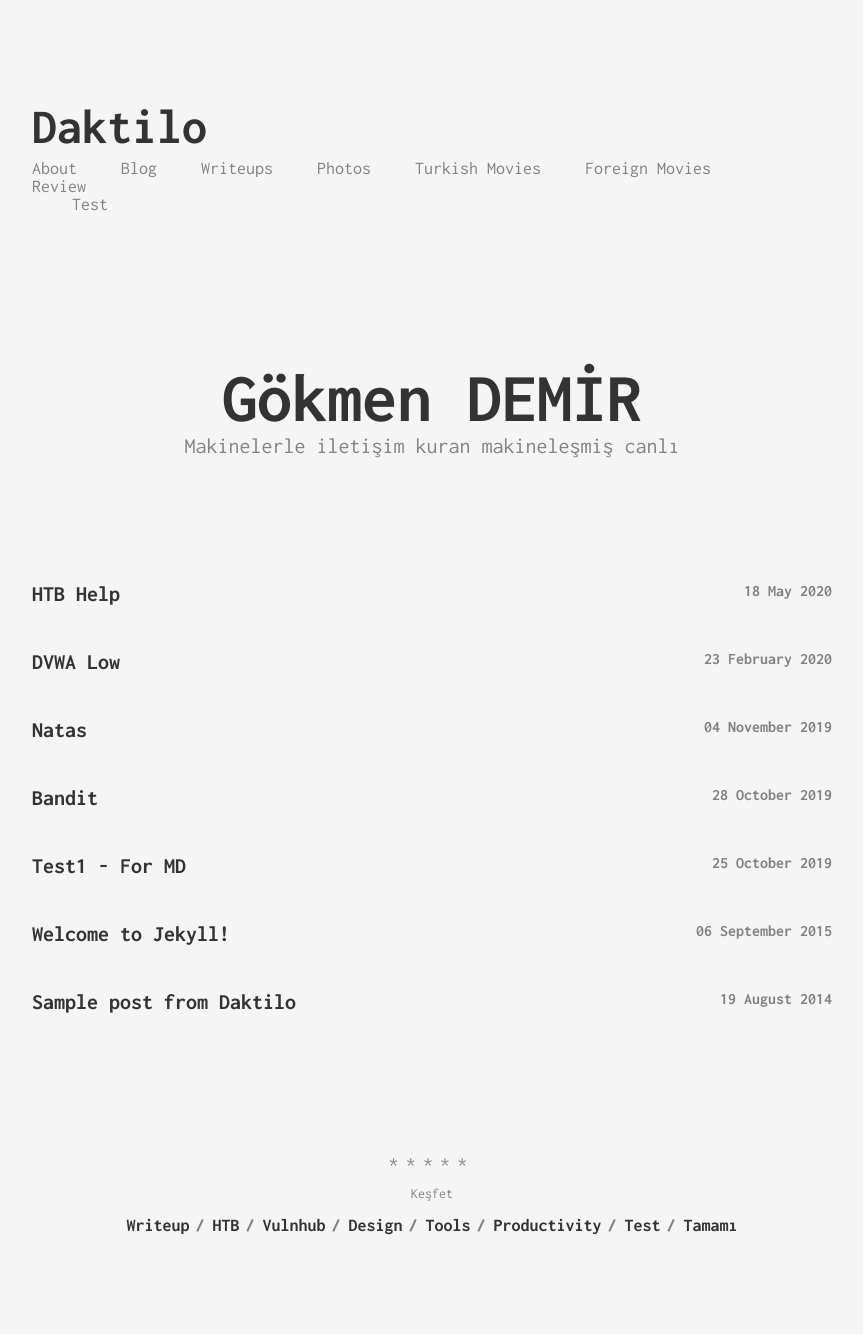
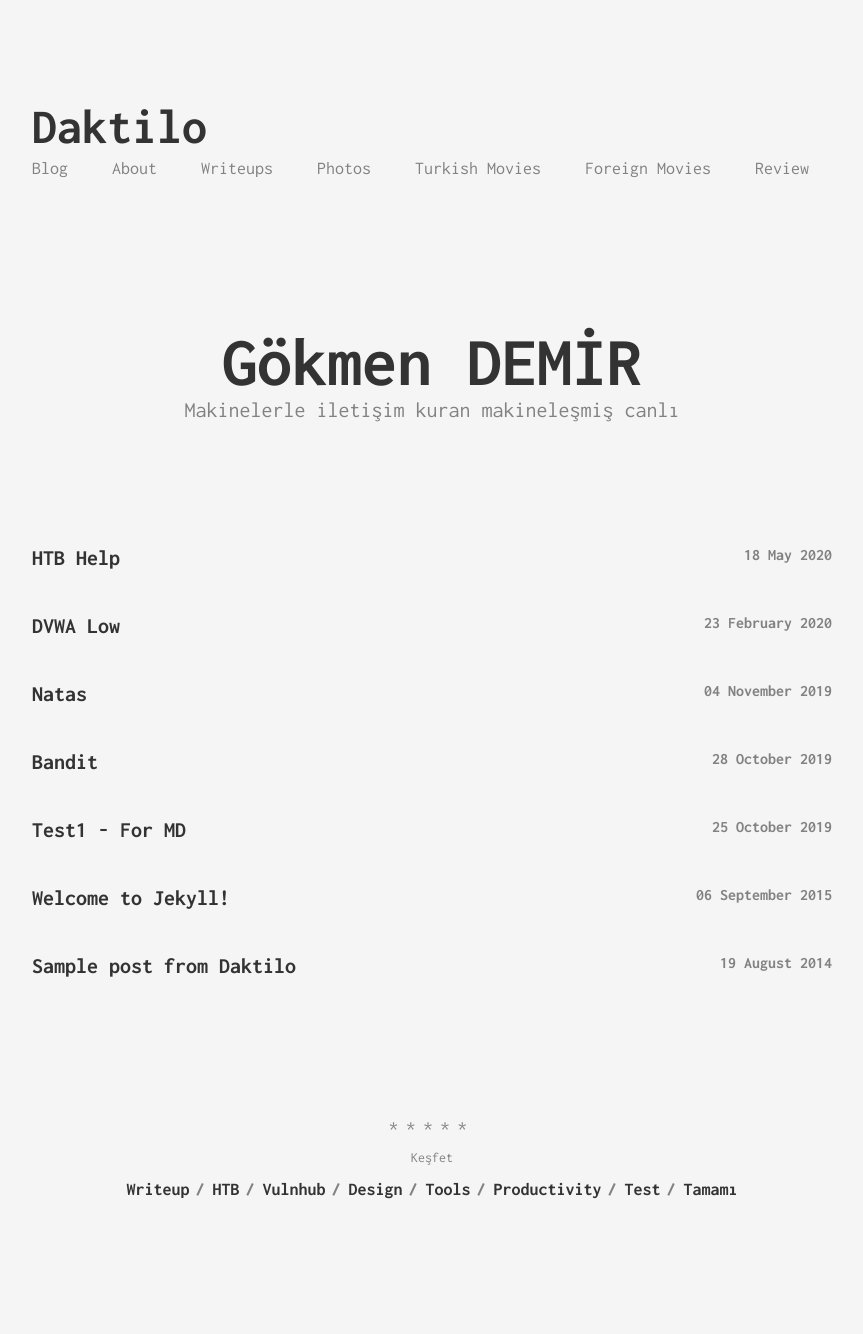
Before and after one commit to JohnGkmn/JohnGkmn.github.io, a Jekyll site: the page built from index.html, in a window 1280 px wide. Shown: the whole page, without its empty margins (208-1071 px from the left). Built offline with Jekyll 4.4.1, drawn with Linux system fonts in a browser that asks for light colours; after the commit the page ends 1298 px from its top, so only the background shows below that.

Commit message:
Update header.html

```diff
--- a/_includes/header.html
+++ b/_includes/header.html
@@ -3,14 +3,13 @@
         <a href="/" class="logo">{{ site.title }}</a>
 
         <ul class="menu">
+            <li class="menu__entry"><a href="{{ '/' | prepend: site.baseurl }}">Blog</a></li>
             <li class="menu__entry"><a href="{{ '/about' | prepend: site.baseurl }}">About</a></li>
-            <li class="menu__entry"><a href="{{ '/' | prepend: site.baseurl }}">Blog</a></li>
             <li class="menu__entry"><a href="{{ '/writeups' | prepend: site.baseurl }}">Writeups</a></li>
             <li class="menu__entry"><a href="{{ '/photos' | prepend: site.baseurl }}">Photos</a></li>
             <li class="menu__entry"><a href="{{ '/turkishmovies' | prepend: site.baseurl }}">Turkish Movies</a></li>
             <li class="menu__entry"><a href="{{ '/foreignmovies' | prepend: site.baseurl }}">Foreign Movies</a></li>
             <li class="menu__entry"><a href="{{ '/review' | prepend: site.baseurl }}">Review</a></li>
-            <ul><li class="menu__entry"><a href="{{ '/test' | prepend: site.baseurl }}">Test</a></li></ul>
         </ul>
     </div>
 
```
